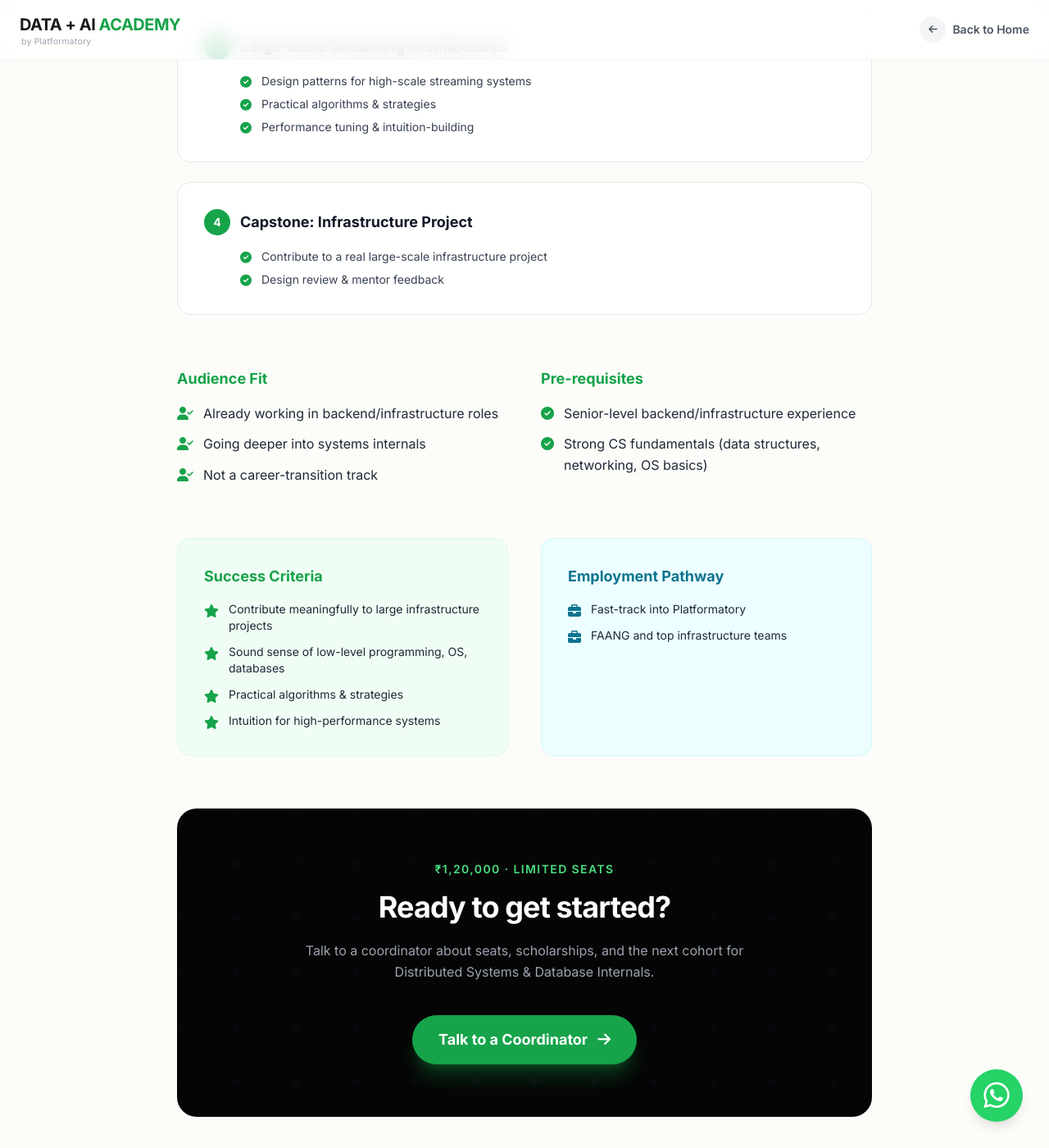
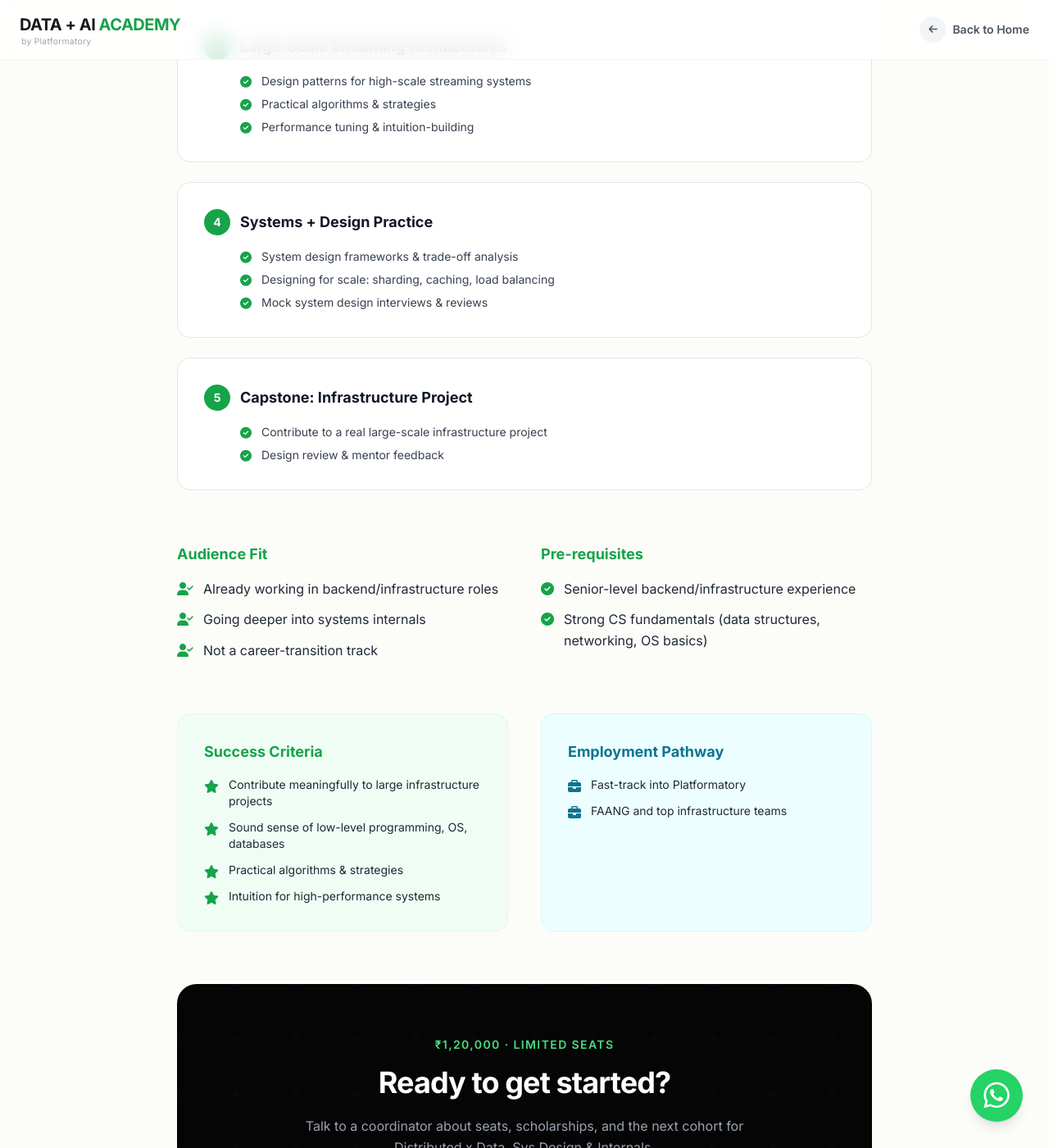
Before and after one commit to Platformatory/dataplusaiacademy, a Jekyll site: the page built from _courses/distributed-systems-db-internals.md, in a window 1280 px wide and 1400 px high, scrolled down 1721 px. Shown: the whole window at 82% size. Built offline with Jekyll 4.4.1, drawn with Linux system fonts in a browser that asks for light colours; nearby versions of some CDN libraries; some of the changed text lies outside the part shown.

Commit message:
content: rename Distributed Systems course, add Sys Design curriculum module
- Course renamed to "Distributed x Data. Sys Design & Internals"
- Add "Systems + Design Practice" module (frameworks, scale trade-offs, mock
  interviews) to its curriculum
- Homepage comparison-table header now pulls the course name/URL from the
  _courses collection instead of a hardcoded string, so it can't drift out
  of sync on future renames

Co-Authored-By: Claude Sonnet 5 <noreply@anthropic.com>

```diff
--- a/_courses/distributed-systems-db-internals.md
+++ b/_courses/distributed-systems-db-internals.md
@@ -1,7 +1,7 @@
 ---
 layout: course
 course_id: distributed
-name: "Distributed Systems & Database Internals"
+name: "Distributed x Data. Sys Design & Internals"
 tagline: "For Sr Engineers seeking experience in building databases & streaming systems"
 duration_label: "6 months, Part-time"
 delivery_label: "Live Online on Weekends (3 hours)"
@@ -43,6 +43,11 @@ modules:
       - "Design patterns for high-scale streaming systems"
       - "Practical algorithms & strategies"
       - "Performance tuning & intuition-building"
+  - title: "Systems + Design Practice"
+    topics:
+      - "System design frameworks & trade-off analysis"
+      - "Designing for scale: sharding, caching, load balancing"
+      - "Mock system design interviews & reviews"
   - title: "Capstone: Infrastructure Project"
     topics:
       - "Contribute to a real large-scale infrastructure project"
--- a/_includes/courses.html
+++ b/_includes/courses.html
@@ -61,8 +61,7 @@
                             </div>
                         </th>
                         <th class="align-top text-left p-4 md:p-6 text-gray-200 font-bold text-sm md:text-base w-1/5">
-                            <a href="{{ '/courses/distributed-systems-db-internals/' | relative_url }}" class="mb-2 block hover:underline">Distributed
-                                Systems & DB Internals</a>
+                            <a href="{{ course_distributed.url | relative_url }}" class="mb-2 block hover:underline">{{ course_distributed.name }}</a>
                             <div class="flex flex-wrap items-center gap-x-3 gap-y-1 font-normal">
                                 <span class="inline-flex items-center gap-1 text-[0.7rem] text-gray-400">
                                     <i class="fas fa-calendar text-[0.6rem]"></i>
```
